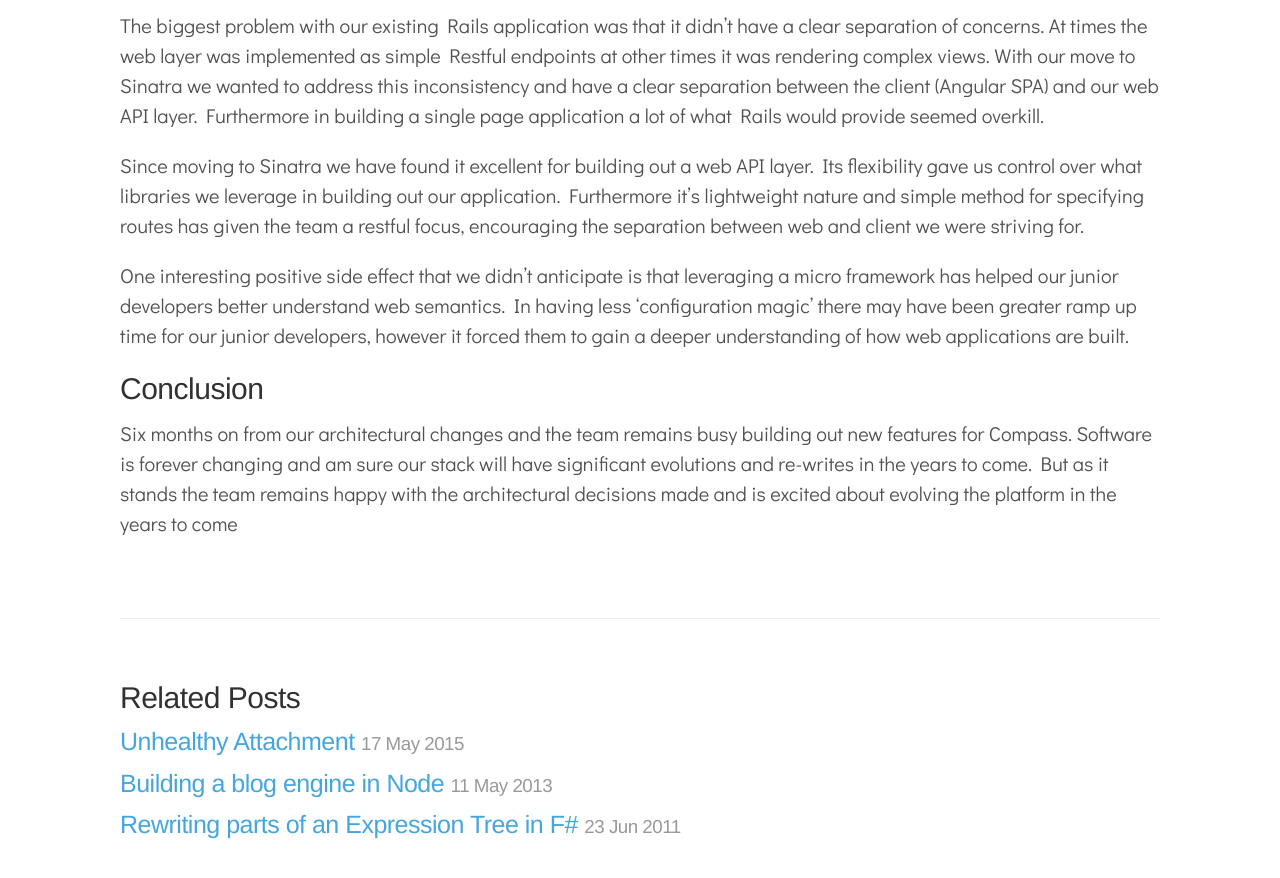
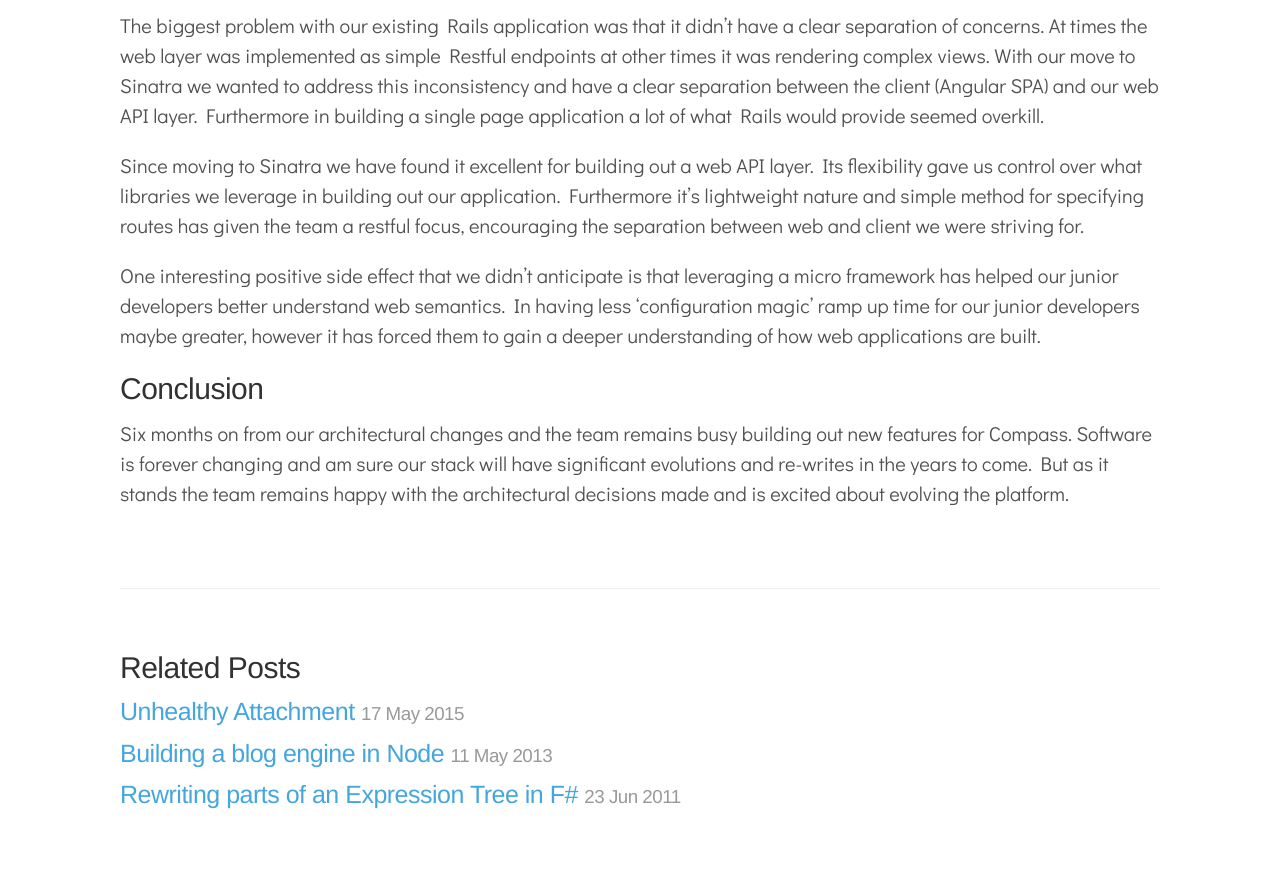
Before and after one commit to davidkdickson/davidkdickson.github.io, a Jekyll site: the page built from _posts/2015-12-10-compass-re-architecture.md, in a window 1280 px wide and 900 px high, scrolled down 1173 px. Shown: the top 878 px of the window. Built offline with Jekyll 4.4.1, drawn with Linux system fonts in a browser that asks for light colours; Markdown is read by kramdown in place of the engine named in the settings.

Commit message:
Some re-wording.

```diff
--- a/_posts/2015-12-10-compass-re-architecture.md
+++ b/_posts/2015-12-10-compass-re-architecture.md
@@ -29,7 +29,7 @@ The biggest problem with our existing Rails application was that it didn't have
 
 Since moving to Sinatra we have found it excellent for building out a web API layer. Its flexibility gave us control over what libraries we leverage in building out our application. Furthermore it's lightweight nature and simple method for specifying routes has given the team a restful focus, encouraging the separation between web and client we were striving for.
 
-One interesting positive side effect that we didn't anticipate is that leveraging a micro framework has helped our junior developers better understand web semantics. In having less ‘configuration magic’ there may have been greater ramp up time for our junior developers, however it forced them to gain a deeper understanding of how web applications are built.
+One interesting positive side effect that we didn't anticipate is that leveraging a micro framework has helped our junior developers better understand web semantics. In having less ‘configuration magic’ ramp up time for our junior developers maybe greater, however it has forced them to gain a deeper understanding of how web applications are built.
 
 ## Conclusion
-Six months on from our architectural changes and the team remains busy building out new features for Compass. Software is forever changing and am sure our stack will have significant evolutions and re-writes in the years to come. But as it stands the team remains happy with the architectural decisions made and is excited about evolving the platform in the years to come
+Six months on from our architectural changes and the team remains busy building out new features for Compass. Software is forever changing and am sure our stack will have significant evolutions and re-writes in the years to come. But as it stands the team remains happy with the architectural decisions made and is excited about evolving the platform.
```
